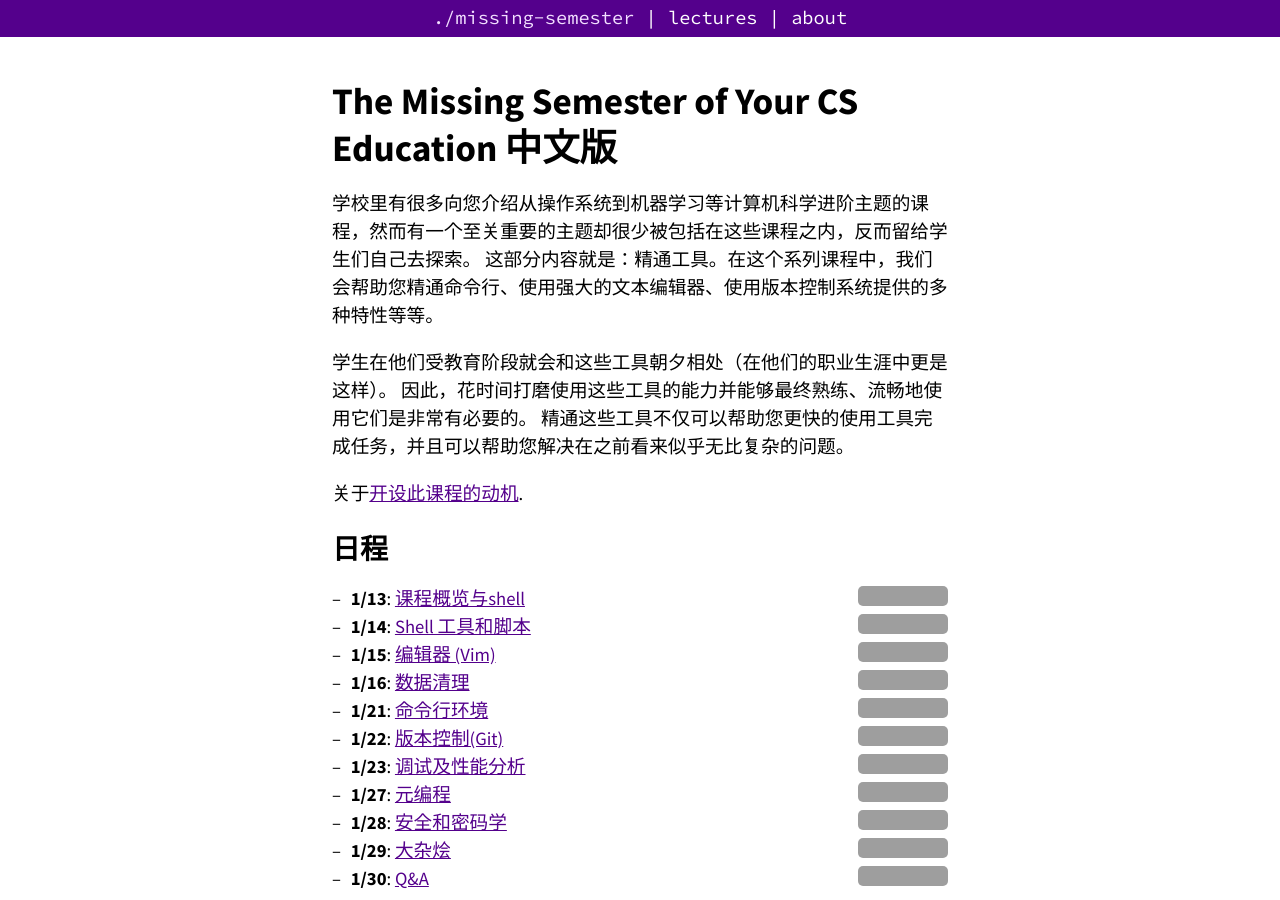
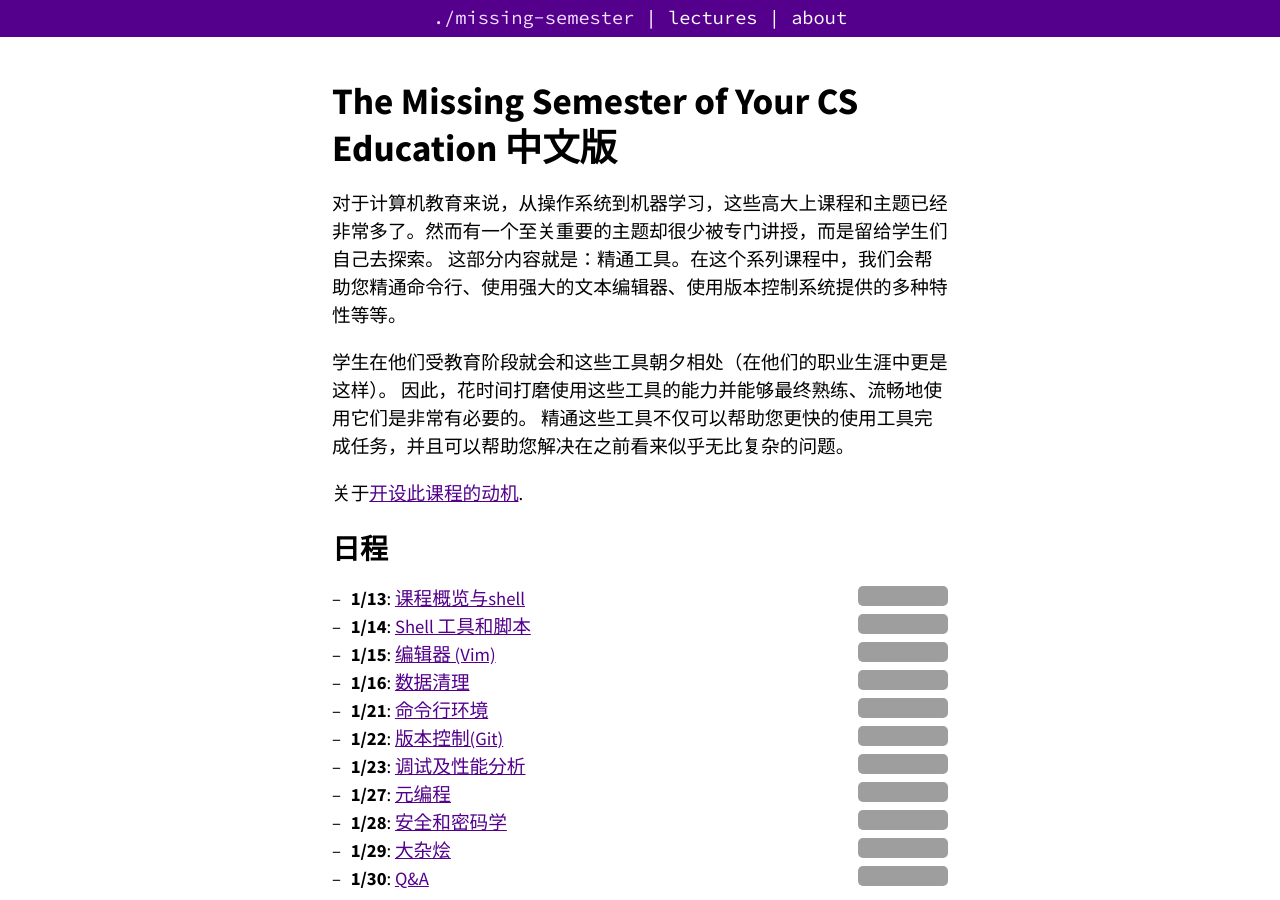
Before and after one commit to missing-semester-cn/missing-semester-cn.github.io, a Jekyll site: the page built from index.md, in a window 1280 px wide and 900 px high, cut to the strip 0-900 px from the top of the window. Built offline with Jekyll 4.4.1, drawn with Linux system fonts in a browser that asks for light colours; grey boxes are pictures that could not be loaded.

Commit message:
Update index.md

```diff
--- a/index.md
+++ b/index.md
@@ -3,7 +3,7 @@ layout: page
 title: The Missing Semester of Your CS Education 中文版
 ---
 
-学校里有很多向您介绍从操作系统到机器学习等计算机科学进阶主题的课程，然而有一个至关重要的主题却很少被包括在这些课程之内，反而留给学生们自己去探索。
+对于计算机教育来说，从操作系统到机器学习，这些高大上课程和主题已经非常多了。然而有一个至关重要的主题却很少被专门讲授，而是留给学生们自己去探索。
 这部分内容就是：精通工具。在这个系列课程中，我们会帮助您精通命令行、使用强大的文本编辑器、使用版本控制系统提供的多种特性等等。
 
 学生在他们受教育阶段就会和这些工具朝夕相处（在他们的职业生涯中更是这样）。
```
